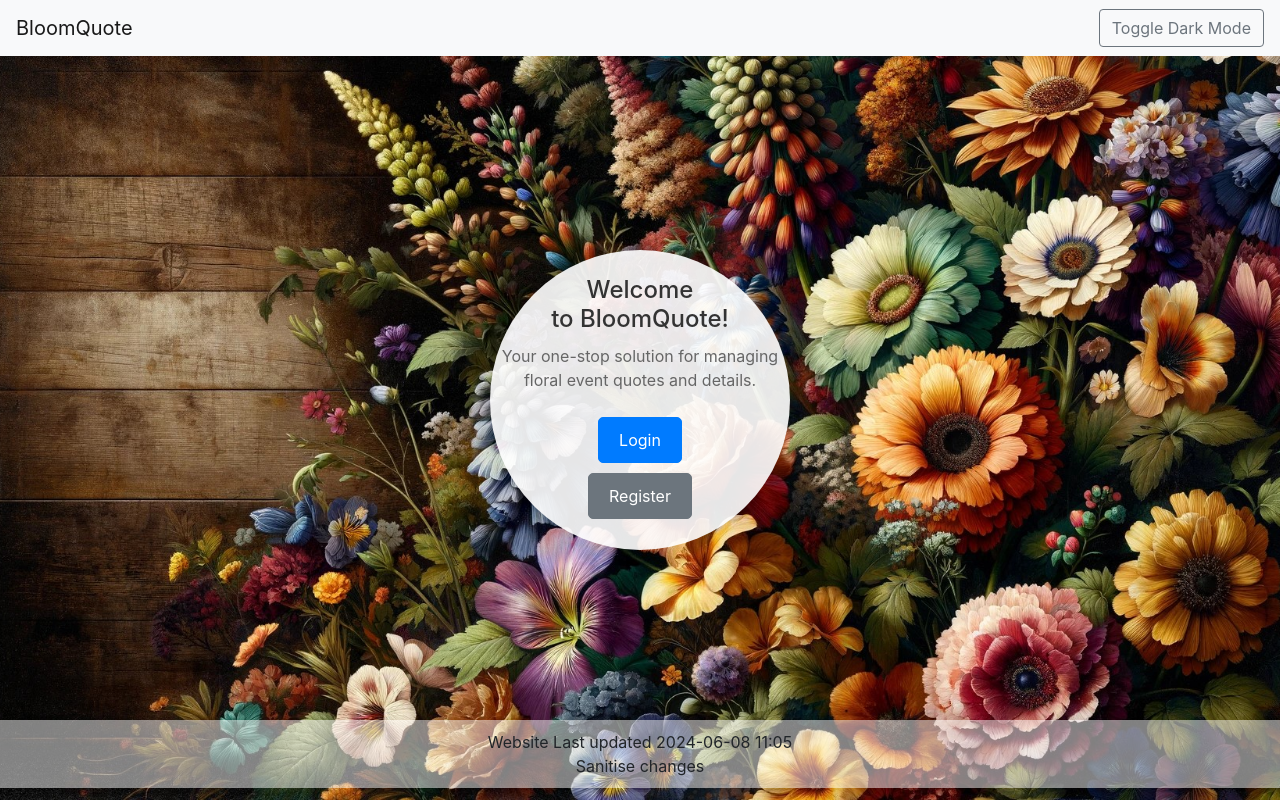
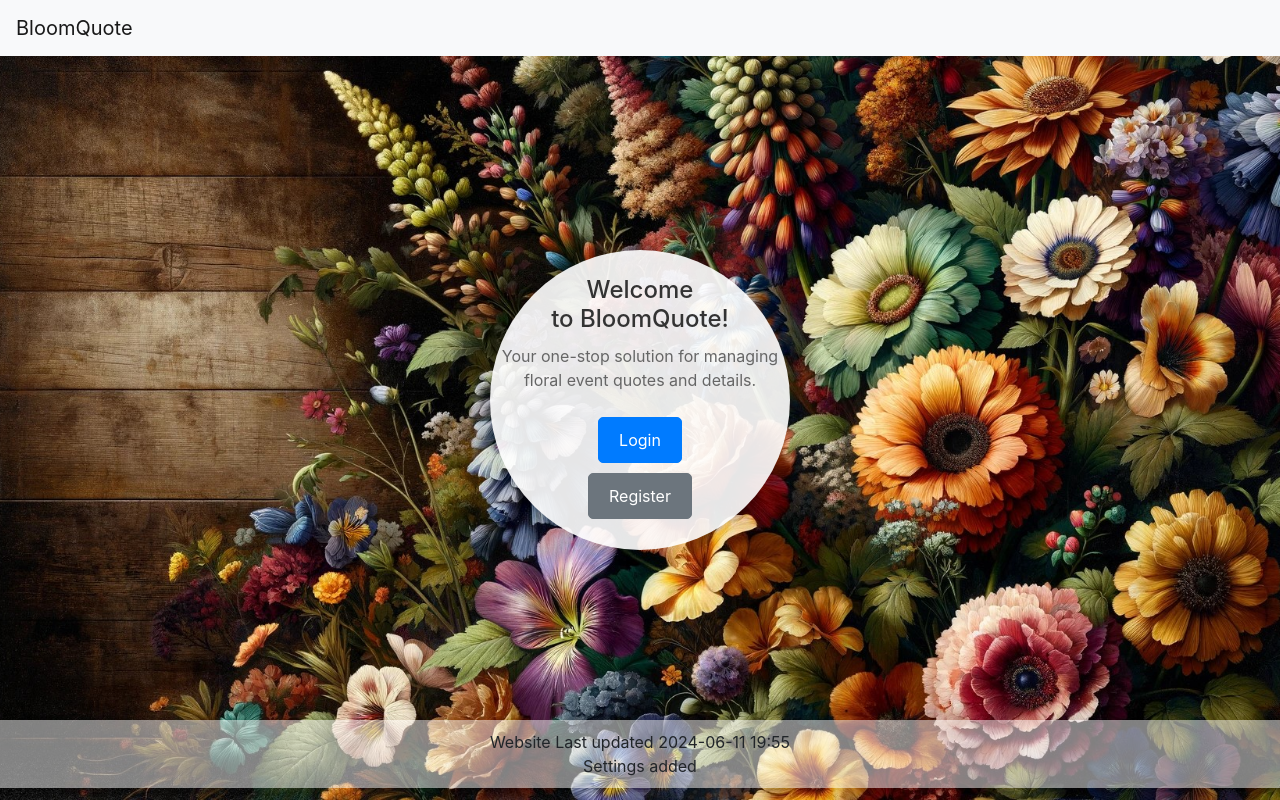
Before and after one commit to sirnails/BloomQuote, a PHP site: page / in a window 1280 px wide. Run offline with PHP 8.4, Linux system fonts and the light colour scheme; a stand-in replaces the project's code that opens the database connection.

Commit message:
feat: Add user settings for dark mode and delete confirmation
- Introduced user settings functionality to enable/disable dark mode and delete confirmation.
- Added `getUserSettings` and `saveUserSettings` methods in UserController and User models.
- Updated navbar to conditionally add the 'dark-mode' class based on user settings.
- Modified `index.php` to fetch user settings upon user login.
- Updated `show.php` and other relevant views to respect delete confirmation settings.
- Created a new `settings.php` view for managing user settings.
- Updated Selenium tests to handle new delete confirmation setting behavior.
- Removed unnecessary whitespace in UserController and User models.

```diff
--- a/app/views/partials/footer.php
+++ b/app/views/partials/footer.php
@@ -33,8 +33,8 @@
         }
 </style>
 <div class="flex-container">
-<div id="footer">Website Last updated 2024-06-08 11:05<br>
-Sanitise changes</div>
+<div id="footer">Website Last updated 2024-06-11 19:55<br>
+Settings added</div>
 </div>
 <script src="js/jquery.min.js"></script>
 <script src="js/bootstrap.bundle.min.js"></script>
--- a/app/views/partials/navbar.php
+++ b/app/views/partials/navbar.php
@@ -1,5 +1,17 @@
 <?php
+use App\Models\Quote;
+use App\Models\QuoteItem;
+use App\Models\User;
+use App\Helpers\InputHelper;
 use App\Controllers\UserController;
+use App\Controllers\QuoteController;
+
+$user = null;
+if (isset($_SESSION['user_id'])) {
+    $userController = new UserController();
+    $user = $userController->getUserInfo($_SESSION['user_id']);
+    $settings = $userController->getUserSettings($_SESSION['user_id']);
+}
 
 ?>
 <!DOCTYPE html>
@@ -18,14 +30,9 @@ use App\Controllers\UserController;
     </style>
 </head>
 
-<body>
-<?php
-$user = null;
-if (isset($_SESSION['user_id'])) {
-    $userController = new UserController();
-    $user = $userController->getUserInfo($_SESSION['user_id']);
-}
-?>
+<body class="<?php echo isset($settings['dark_mode']) && $settings['dark_mode'] ? 'dark-mode' : ''; ?>">
+
+
 <nav class="navbar navbar-expand-lg navbar-light bg-light">
     <a class="navbar-brand" href="/">BloomQuote</a>
     <button class="navbar-toggler" type="button" data-toggle="collapse" data-target="#navbarNav" aria-controls="navbarNav" aria-expanded="false" aria-label="Toggle navigation">
@@ -41,14 +48,17 @@ if (isset($_SESSION['user_id'])) {
                     <a class="nav-link" href="index.php?action=view_quotes">View Existing Quotes</a>
                 </li>
                 <li class="nav-item">
+                    <a class="nav-link" href="index.php?action=settings">Settings</a>
+                </li>
+                <li class="nav-item">
                     <a class="nav-link" href="index.php?action=logout">Logout <?php echo htmlspecialchars($user['username'] ?? ''); ?></a>
                 </li>
             <?php } ?>
         </ul>
     </div>
-    <div class="ml-auto">
+    <!-- <div class="ml-auto">
         <button class="btn btn-outline-secondary toggle-dark-mode">Toggle Dark Mode</button>
-    </div>
+    </div> -->
 </nav>
 <div class="container mt-4">
 <script>
@@ -56,19 +66,20 @@ if (isset($_SESSION['user_id'])) {
         const toggleDarkModeButton = document.querySelector('.toggle-dark-mode');
 
         // Check localStorage for dark mode preference
-        if (localStorage.getItem('darkMode') === 'enabled') {
+        //if (localStorage.getItem('darkMode') === 'enabled' || "<?php echo isset($settings['dark_mode']) && $settings['dark_mode']; ?>") {
+        if ("<?php echo isset($settings['dark_mode']) && $settings['dark_mode']; ?>") {
             document.body.classList.add('dark-mode');
         }
 
-        toggleDarkModeButton.addEventListener('click', () => {
-            document.body.classList.toggle('dark-mode');
+        // toggleDarkModeButton.addEventListener('click', () => {
+        //     document.body.classList.toggle('dark-mode');
 
-            // Save dark mode preference to localStorage
-            if (document.body.classList.contains('dark-mode')) {
-                localStorage.setItem('darkMode', 'enabled');
-            } else {
-                localStorage.setItem('darkMode', 'disabled');
-            }
-        });
+        //     Save dark mode preference to localStorage
+        //     if (document.body.classList.contains('dark-mode')) {
+        //         localStorage.setItem('darkMode', 'enabled');
+        //     } else {
+        //         localStorage.setItem('darkMode', 'disabled');
+        //     }
+        // });
     });
 </script>
--- a/index.php
+++ b/index.php
@@ -54,14 +54,25 @@ $action = isset($_GET['action']) ? InputHelper::sanitizeString($_GET['action'])
 if (isset($_SESSION['user_id'])) {
     $userController = new UserController();
     $user = $userController->getUserInfo($_SESSION['user_id']);
+    $settings = $userController->getUserSettings($_SESSION['user_id']);
+    if (!$settings) {
+        $settings = [
+            'dark_mode' => 1,
+            'delete_confirmation' => 1
+        ];
+    }
     $quoteModel = new Quote();
     $upcomingWeddings = $quoteModel->getNextWeddingGroup($_SESSION['user_id']);
-
 /**
  * Handles the various actions that can be performed on quotes, such as creating, editing, and deleting quotes and quote items.
  * The appropriate QuoteController method is called based on the $action parameter.
  */
+
 switch ($action) {
+    case 'settings':
+        $controller = new UserController();
+        $controller->settings();
+        break;
     case 'logout':
         $controller = new UserController();
         $controller->logout();
```
Also changed, not shown: app/controllers/UserController.php (+25 -5 lines), app/models/User.php (+11 -4 lines), app/views/quote/show.php (+15 -3 lines), app/views/user/settings.php (added, +17 -0 lines), 1 other file.
